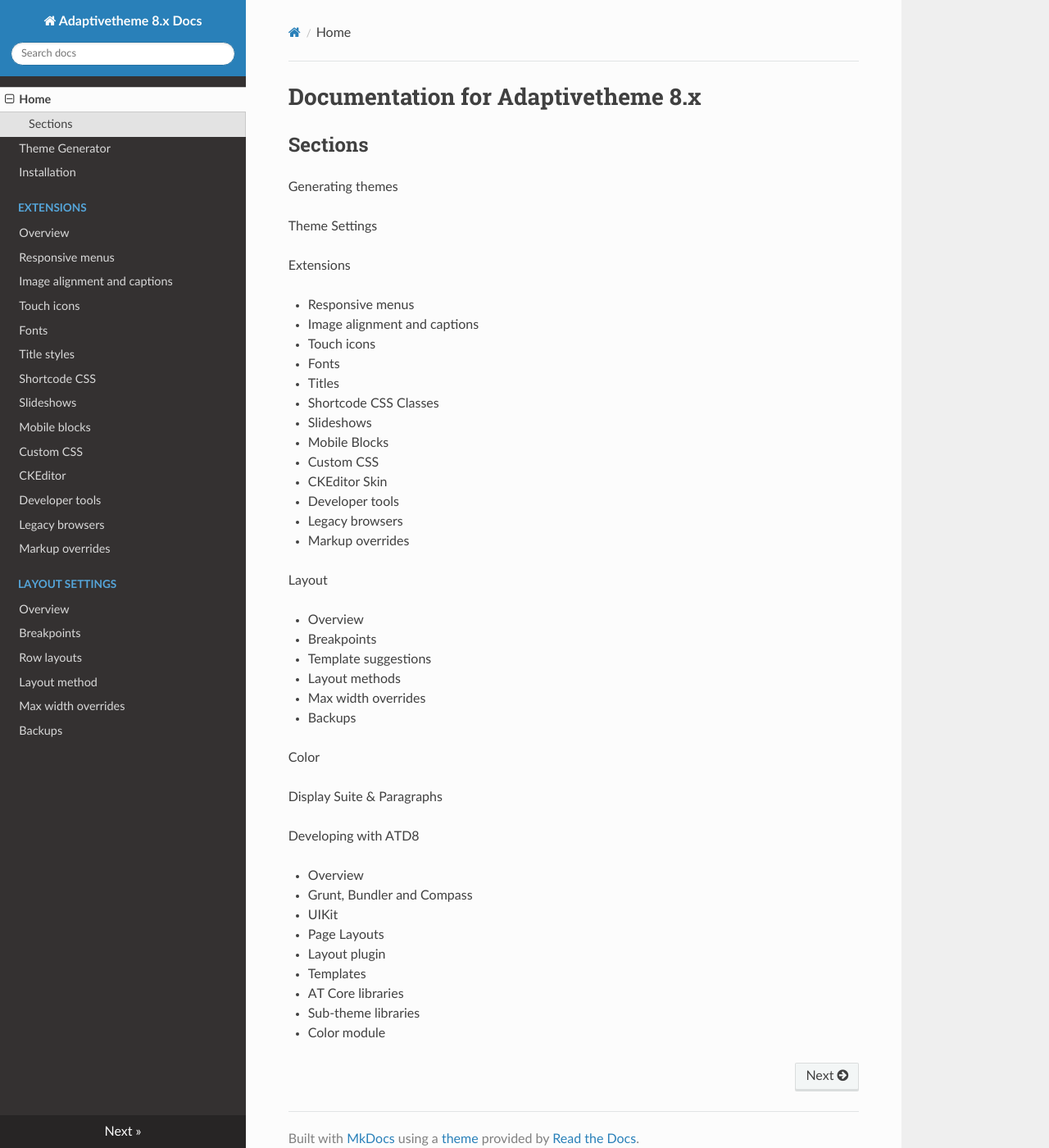
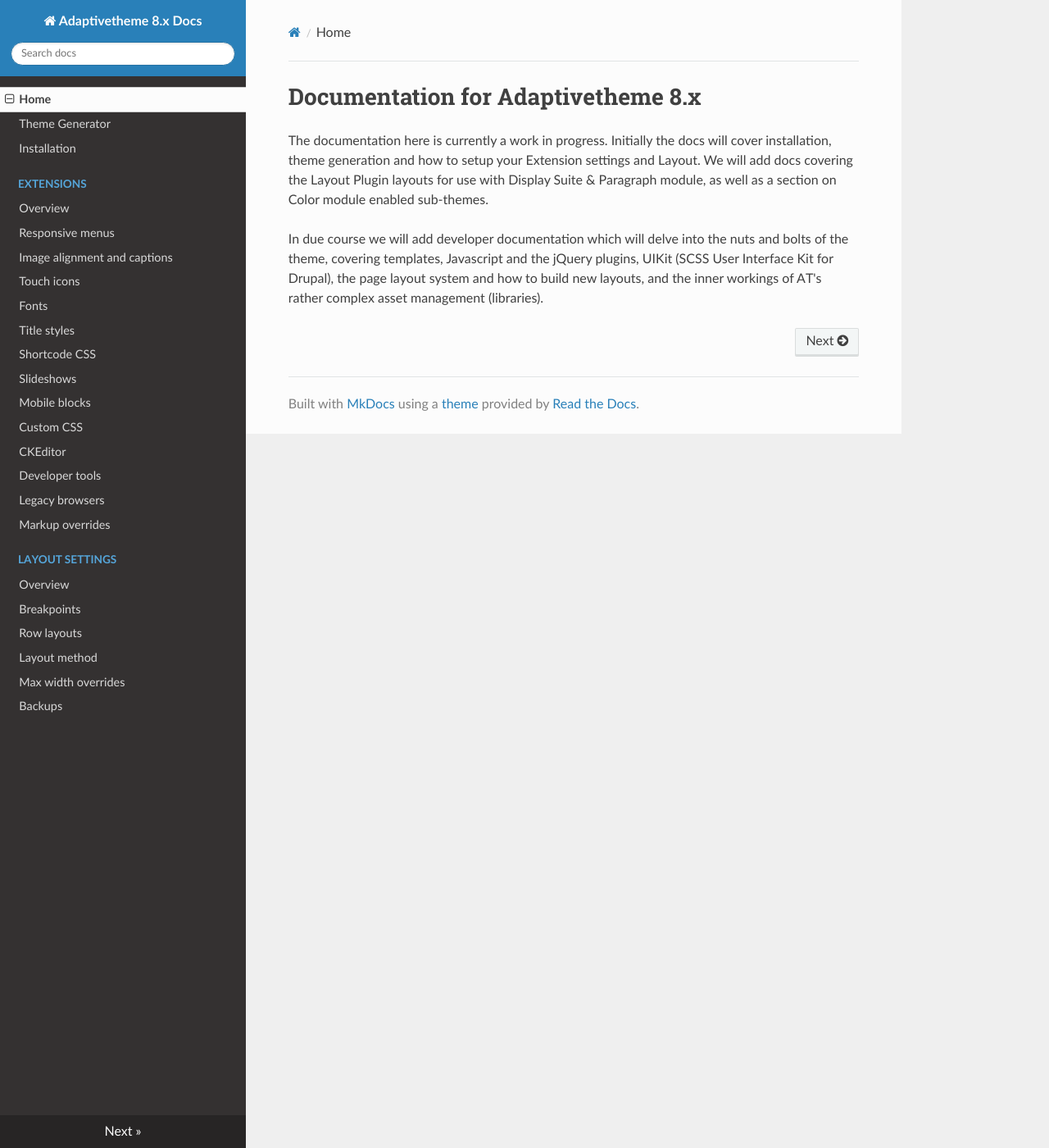
Before and after one commit to jmburnz/atdocs, an MkDocs documentation site: the page built from docs/index.md, in a window 1280 px wide and 1400 px high. Shown: the whole window at 82% size. Built offline with MkDocs 1.6.1, drawn with Linux system fonts in a browser that asks for light colours; nearby versions of some CDN libraries; old or Windows-style settings are respelled for this version of MkDocs.

Commit message:
Update index

```diff
--- a/docs/index.md
+++ b/docs/index.md
@@ -1,48 +1,5 @@
 # Documentation for Adaptivetheme 8.x
 
-## Sections
+The documentation here is currently a work in progress. Initially the docs will cover installation, theme generation and how to setup your Extension settings and Layout. We will add docs covering the Layout Plugin layouts for use with Display Suite & Paragraph module, as well as a section on Color module enabled sub-themes.
 
-Generating themes
-
-Theme Settings
-
-Extensions
-
-- Responsive menus
-- Image alignment and captions
-- Touch icons
-- Fonts
-- Titles
-- Shortcode CSS Classes
-- Slideshows
-- Mobile Blocks
-- Custom CSS
-- CKEditor Skin
-- Developer tools
-- Legacy browsers
-- Markup overrides
-
-Layout
-
-- Overview
-- Breakpoints
-- Template suggestions
-- Layout methods
-- Max width overrides
-- Backups
-
-Color
-
-Display Suite & Paragraphs
-
-Developing with ATD8
-
-- Overview
-- Grunt, Bundler and Compass
-- UIKit
-- Page Layouts
-- Layout plugin
-- Templates
-- AT Core libraries
-- Sub-theme libraries
-- Color module
+In due course we will add developer documentation which will delve into the nuts and bolts of the theme, covering templates, Javascript and the jQuery plugins, UIKit (SCSS User Interface Kit for Drupal), the page layout system and how to build new layouts, and the inner workings of AT's rather complex asset management (libraries).
```
